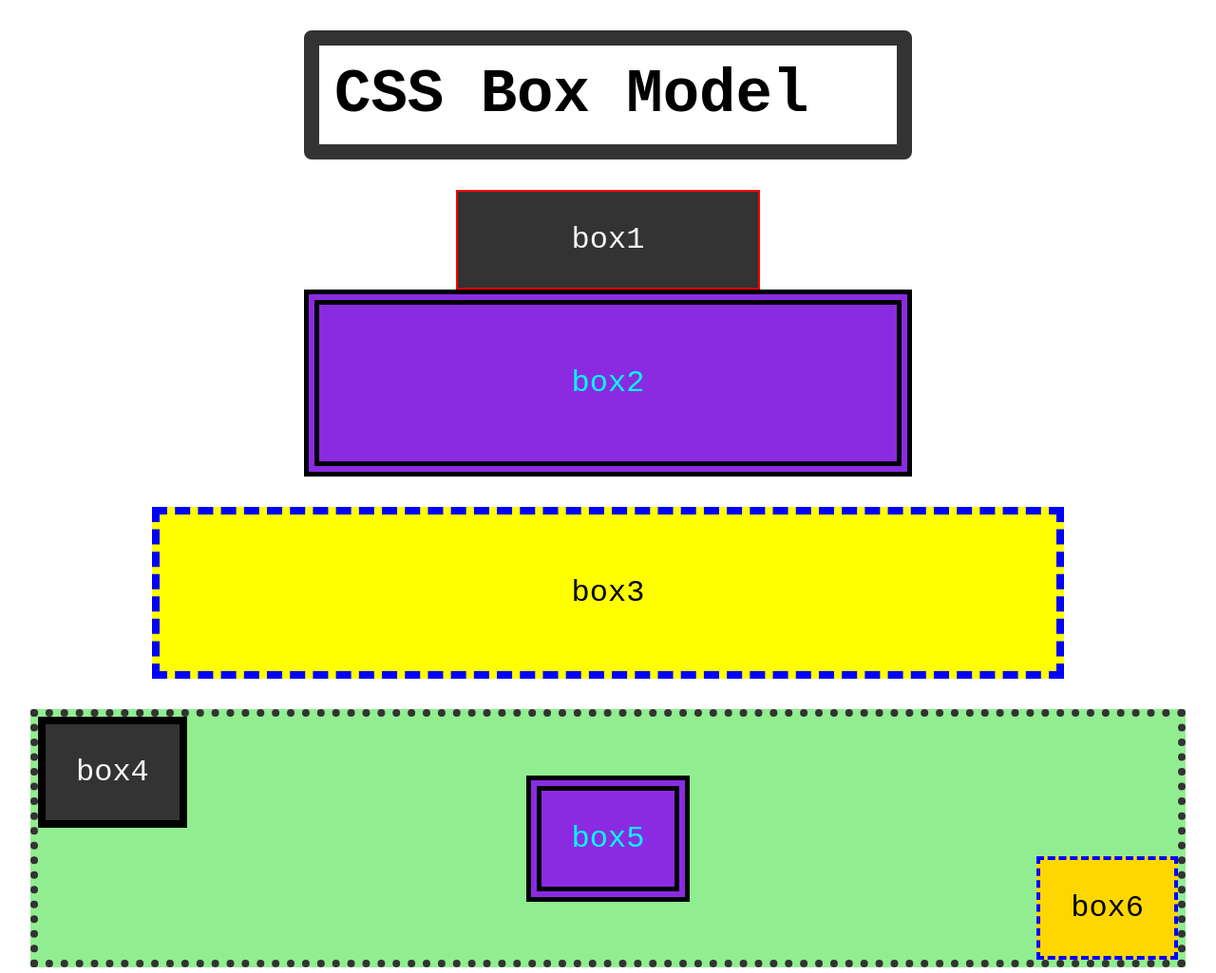
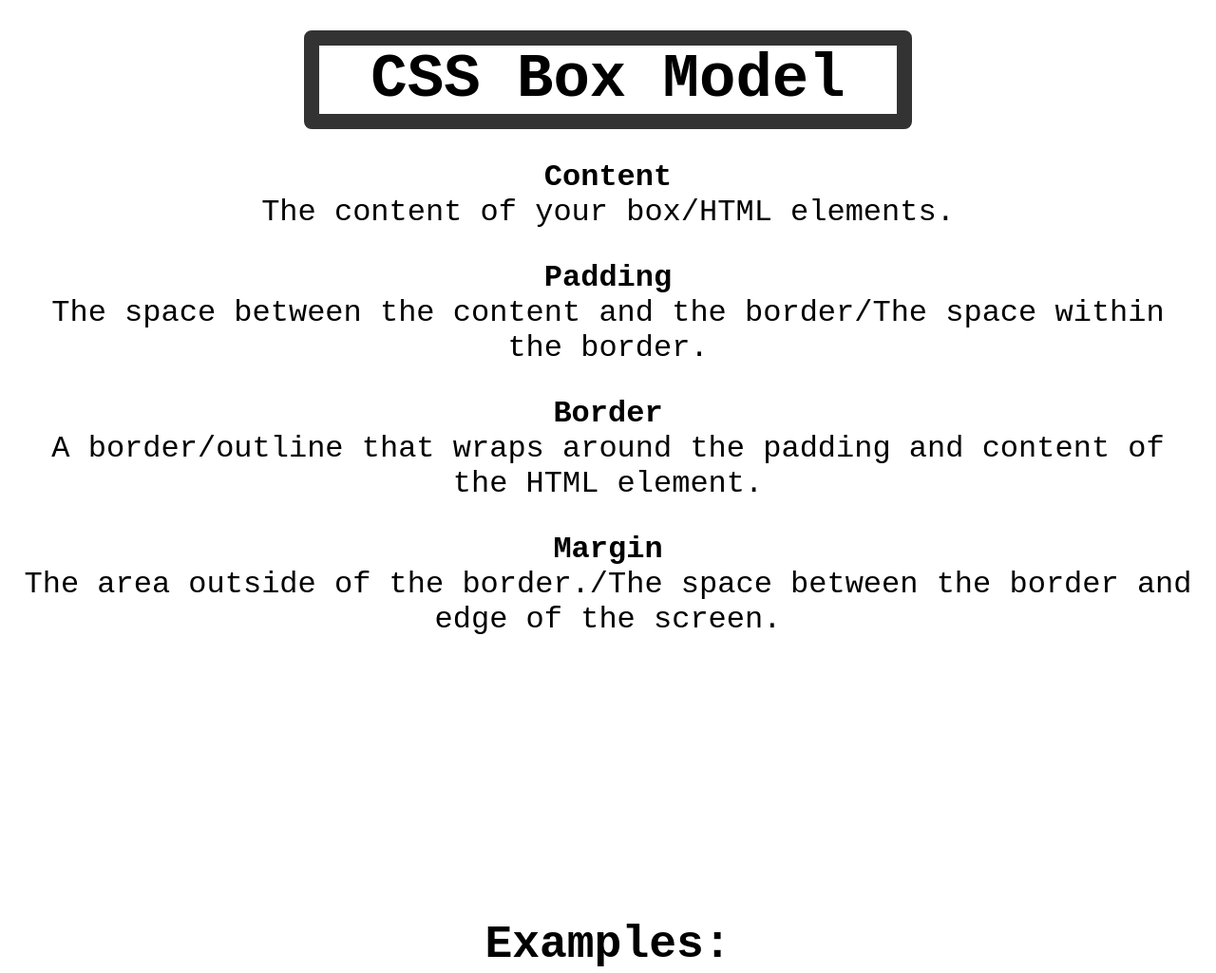
Before and after one commit to SethJKallis/CSS-Class-Presentation-Box-Model, a plain HTML site: page index.html in a window 1280 px wide. Shown: the top 1025 px of the page at 95% size. Drawn offline with Linux system fonts and the light colour scheme.

Commit message:
added info on css box model

```diff
--- a/index.html
+++ b/index.html
@@ -9,6 +9,31 @@
 </head>
 <body>
     <h1>CSS Box Model</h1>
+    <section class="box-model">
+        <dl>
+            <div class="content">
+            <dt>Content</dt>
+            <dd>The content of your box/HTML elements.</dd>
+            </div>
+
+            <div class="padding">
+            <dt>Padding</dt>
+            <dd>The space between the content and the border/The space within the border.</dd>
+            </div>
+
+            <div class="border">
+            <dt>Border</dt>
+            <dd>A border/outline that wraps around the padding and content of the HTML element.</dd>
+            </div>
+
+            <div class="margin">
+            <dt>Margin</dt>
+            <dd>The area outside of the border./The space between the border and edge of the screen.</dd>
+        </div>
+        </dl>
+    </section>
+
+    <h2 class="examples">Examples:</h2>
     <section class="reg-box">
     <div class="box-1">box1</div>
     <div class="box-2">box2</div>
--- a/revisioncss.css
+++ b/revisioncss.css
@@ -12,13 +12,35 @@ html{
 h1{
     display: flex;
     text-align: center;
+    justify-content: center;
     border: 0.5rem solid #333;
     border-radius: 0.25rem;
     width: 50%;
     height: auto;
     margin: 1rem auto;
-    padding: 0.25em;
     flex-wrap: wrap;
+}
+
+
+.box-model{
+    text-align: center;
+    height: 100vh;
+}
+.box-model dt{
+    font-weight: bold;
+}
+
+dl div{
+    margin: 1rem;
+}
+
+.margin{
+    margin: 0;
+}
+
+.examples{
+    text-align: center;
+    margin: 0 auto 1.5rem;
 }
 
 .reg-box{
@@ -56,10 +78,12 @@ h1{
     height: auto;
     padding: 2em;
 
-    margin-top: 1em;
+    /* margin-top: 1em;
     margin-right: auto;
     margin-bottom: 0;
-    margin-left: auto;
+    margin-left: auto; */
+
+    margin: 1em auto 0 auto;
 
 }
 
```
